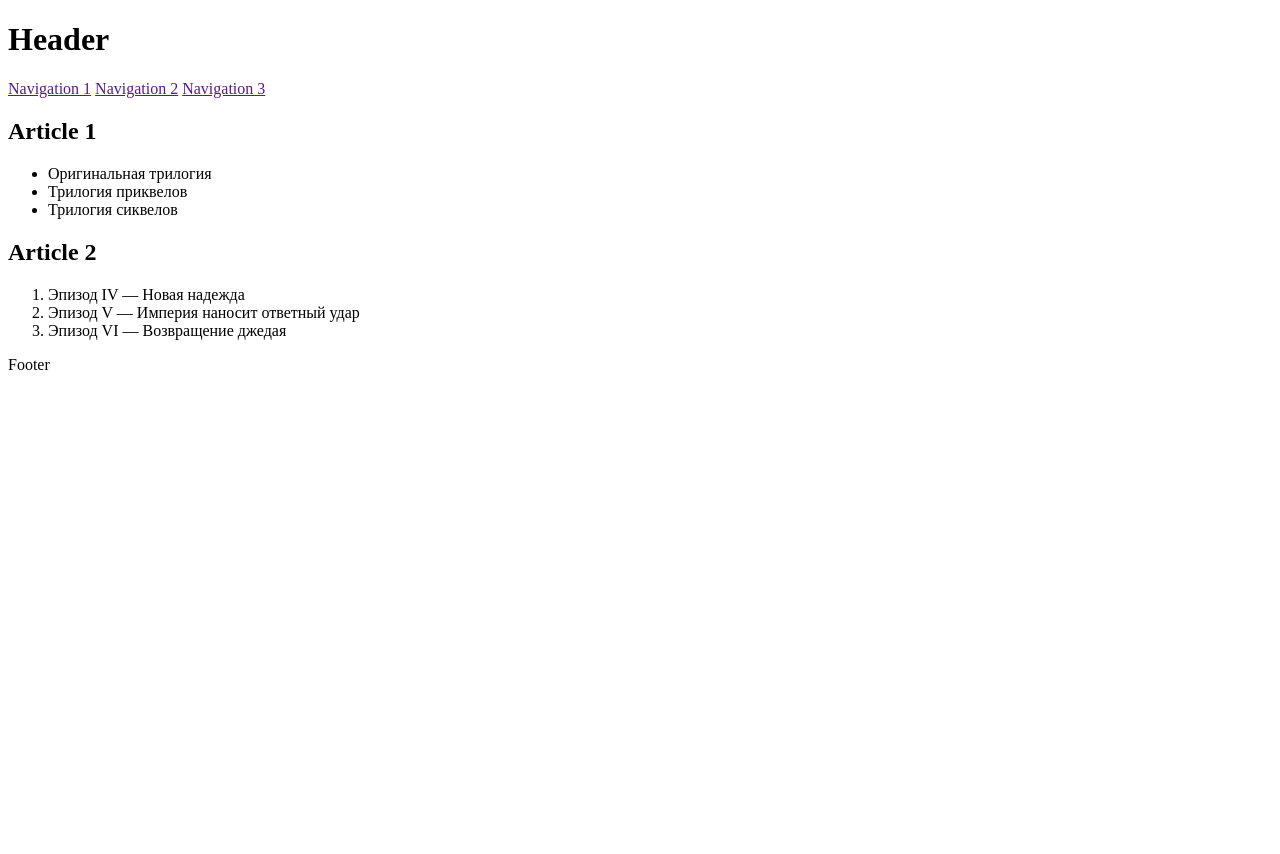
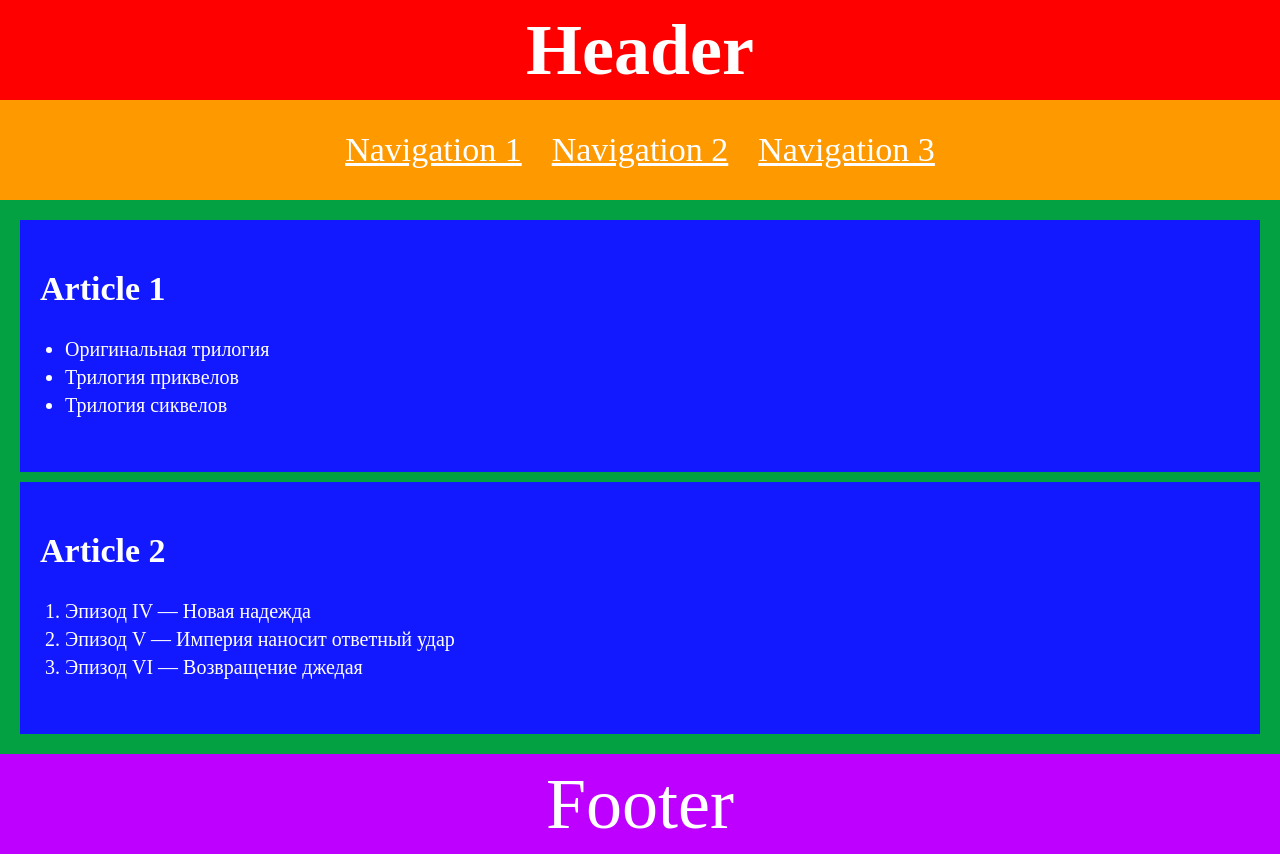
Before and after one commit to js-tasks-ru/htmlcss-20241107_gergil-v, a website: page 02-dz0/01-semantic-mockup/solution.html in a window 1280 px wide. Before the commit the page ends 800 px from the top, so only its background shows below. Drawn offline with Linux system fonts and the light colour scheme.

Commit message:
add styles for 02-semantic-mockup

```diff
--- a/02-dz0/01-semantic-mockup/solution.html
+++ b/02-dz0/01-semantic-mockup/solution.html
@@ -4,8 +4,75 @@
     <meta charset="UTF-8">
     <meta name="viewport" content="width=device-width, initial-scale=1.0">
     <title>Semantic-mockup</title>
+    <style>
+        * {
+            margin: 0;
+            padding: 0;
+            box-sizing: border-box;
+        }
+        body {
+            color: #fff;
+            font-size: 16px;
+        }
+        .wrapper {
+            height: 100vh;
+            display: grid;
+            grid-template-rows: 200px 1fr 100px;
+        }
+        header {
+            background-color: #ff0000;
+            display: grid;
+            grid-template-rows: 50% 50%;
+        }
+        h1 {
+            text-align: center;
+            align-self: center;
+            font-size: 72px;
+        }
+        nav {
+            background-color: #ff9900;
+            display: flex;
+            align-items: center;
+            justify-content: center;
+            gap: 0 30px;
+        }
+        nav a {
+            font-size: 34px;
+            color: #fff;
+        }
+        main {
+            background-color: #04a142;
+            padding: 20px;
+            display: grid;
+            grid-template-rows: 1fr 1fr;
+            gap: 10px 0;
+        }
+        article {
+            background-color: #1319ff;
+            padding: 50px 20px;
+        }
+        article h2 {
+            font-size: 34px;
+            margin-bottom: 30px;
+        }
+        article ul, article ol {
+            padding-left: 25px;
+        }
+        article ul li, article ol li {
+            font-size: 20px;
+            margin-bottom: 5px;
+        }
+        footer {
+            background-color: #bd00ff;
+            font-size: 72px;
+            display: grid;
+            justify-content: center;
+            align-content: center;
+        }
+    </style>
 </head>
 <body>
+    <div class="wrapper">
         <header>
             <h1>Header</h1>
             <nav>
@@ -33,5 +100,6 @@
             </article>
         </main>
         <footer>Footer</footer>
+    </div>
 </body>
 </html>
```
Lines whose indentation alone changed are shown as unchanged.
